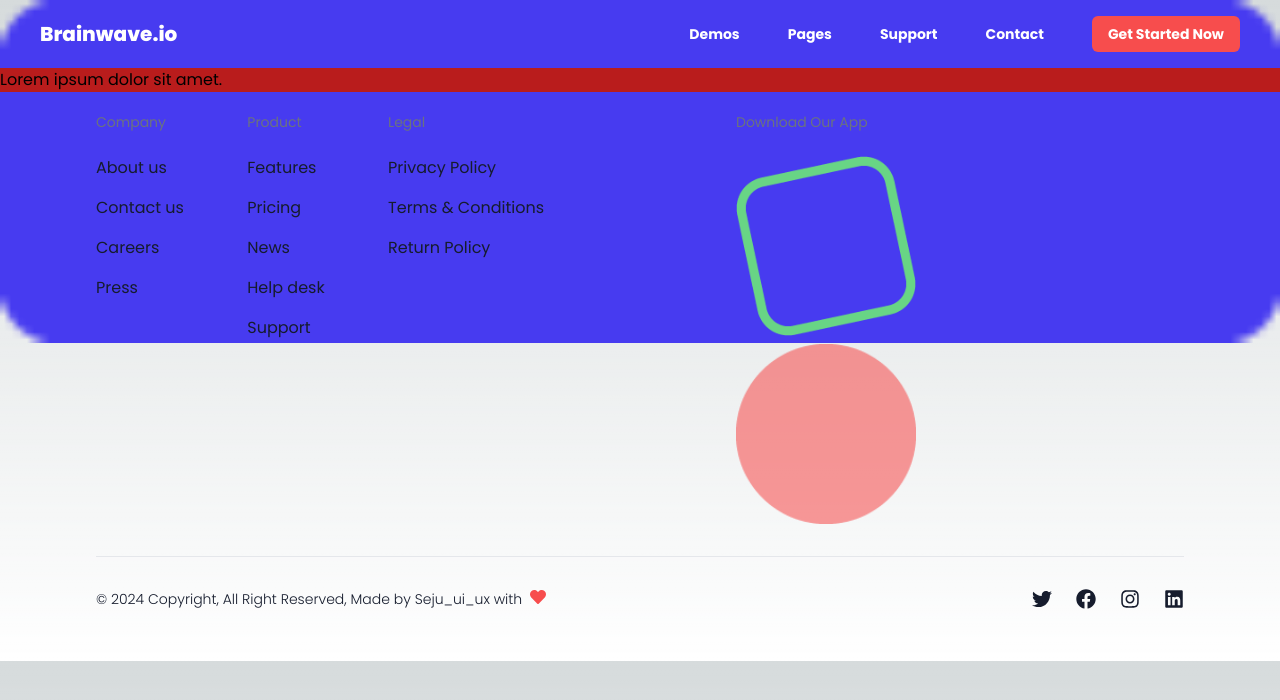
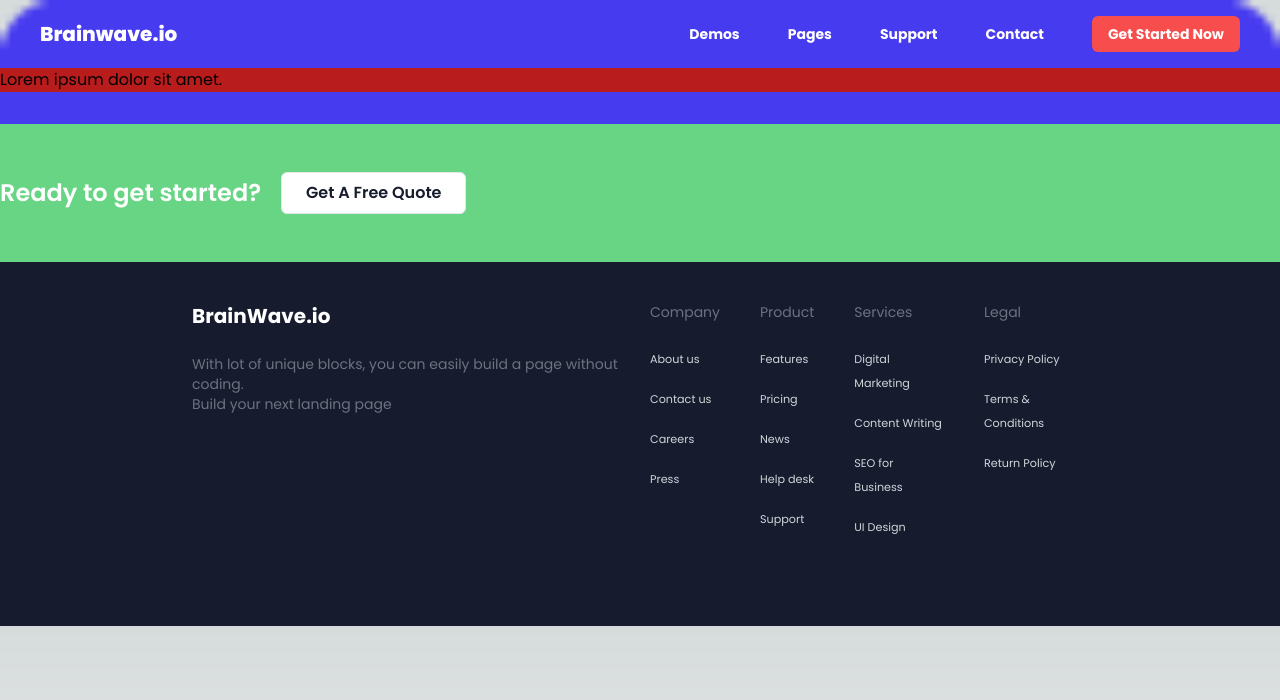
Before and after one commit to AxelSalim/maquette3, a Next.js app: page / in a window 1280 px wide. Shown: the top 700 px of the page. Built offline with nearby package versions, Linux system fonts and the light colour scheme; a web font is replaced by a local one.

Commit message:
mise en place du footer

```diff
--- a/src/app/components/Footer.tsx
+++ b/src/app/components/Footer.tsx
@@ -54,6 +54,27 @@ export default function Footer() {
             ],
         },
         {
+            label: "Services",
+            items: [
+                {
+                    href: '/',
+                    name: 'Digital Marketing'
+                },
+                {
+                    href: '/',
+                    name: 'Content Writing'
+                },
+                {
+                    href: '/',
+                    name: 'SEO for Business'
+                },
+                {
+                    href: '/',
+                    name: 'UI Design'
+                },
+            ],
+        },
+        {
             label: "Legal",
             items: [
                 {
@@ -74,8 +95,45 @@ export default function Footer() {
 
     return (
         <>
-         <footer className="px-4 py-5 max-w-6xl mx-auto md:px-8">
-            <div className="md:gap-48 justify-between md:flex">
+         <footer className="">
+            <section className="mt-8 py-2 md:py-8 items-center justify-between bg-[#68d585] sm:flex">
+                <section className="flex flex-wrap justify-center items-center gap-5 text-[#161c2d] sm:mt-0 py-4">
+                    <h2 className="text-2xl font-semibold text-white">Ready to get started?</h2>
+                    <button className="border hover:scale-105 transition-all bg-white font-semibold rounded-md text-md px-6 py-2">Get A Free Quote</button>
+                </section>
+            </section>
+
+            <section className="bg-[#161c2d]">
+                <section className="max-w-4xl mx-auto md:gap-5 justify-between md:flex py-10">
+                    <div className="flex-1">
+                        <section>
+                            <h1 className="text-white text-xl font-bold mb-2 md:mb-6">BrainWave.io</h1>
+                            <p className="font-normal text-sm text-gray-500">With lot of unique blocks, you can easily build a page without coding. <br/> Build your next landing page</p>
+                        </section>
+                        <section className="flex items-center justify-center gap-x-6 text-[#161c2d] mt-4 sm:mt-0">
+                            <Link href="https://www.tiktok.com/@gunivers1" target="_blank">
+                                <div className="flex items-center hover:text-[#68d585] cursor-pointer transition-all hover:scale-110">
+                                    <FaTwitter className="w-5 h-5"/>
+                                </div>
+                            </Link>
+                            <Link href="https://web.facebook.com/GGUNIVERS" target="_blank">
+                                <div className="flex items-center hover:text-[#68d585] cursor-pointer transition-all hover:scale-110">
+                                    <FaFacebook className="w-5 h-5"/>
+                                </div>
+                            </Link>
+                            <Link href="https://www.instagram.com/g_gunivers" target="_blank">
+                                <div className="flex items-center hover:text-[#68d585] cursor-pointer transition-all hover:scale-110">
+                                    <FaInstagram className="w-5 h-5"/>
+                                </div>
+                            </Link>
+                            <Link href="https://www.linkedin.com/company/gunivers" target="_blank">
+                                <div className="flex items-center hover:text-[#68d585] cursor-pointer transition-all hover:scale-110">
+                                    <FaLinkedin className="w-5 h-5"/>
+                                </div>
+                            </Link>
+                        </section>
+                    </div>
+
                     <div className="flex-1 gap-10 justify-between md:flex ">
                         {footerNavs.map((item, idx) => (
                             <ul className="mb-8" key={idx}>
@@ -83,7 +141,7 @@ export default function Footer() {
 
                                 {item.items.map(((el, idx) => (
                                     <li key={idx} className="mb-4">
-                                    <a href={el.href} className="transition-all text-[#161c2d] hover:text-[#f74d4d]">
+                                        <a href={el.href} className="transition-all text-gray-300 text-[0.7rem] hover:text-[#68d585]">
                                             { el.name }
                                         </a>
                                     </li>
@@ -91,51 +149,9 @@ export default function Footer() {
                             </ul>
                         ))}
                     </div>
-
-                <div className="flex-1">
-                    <div className="max-w-xs">
-                        <p className="text-gray-500 text-sm font-normal mb-6">Download Our App</p>
-                    </div>
-                    <Image src="/1x/''Fichier 4.png" width={180} height={180} alt="Image background"  className="mb-2 cursor-pointer transition-all hover:scale-105" />
-                    <Image src="/1x/''Fichier 5.png" width={180} height={180} alt="Image background"  className="cursor-pointer transition-all hover:scale-105" />
-                </div>
-            </div>
-            <section className="mt-8 py-2 md:py-8 border-t items-center justify-between sm:flex">
-                <section className="mt-4 flex flex-wrap justify-center gap-2 text-[#161c2d] font-light text-sm sm:mt-0">
-                    <div>&copy; 2024 Copyright, All Right Reserved, Made by Seju_ui_ux with</div>
-                    <div>
-                        <div className="flex items-center text-[#f74d4d]">
-                            <FaHeart className="w-4 h-4"/>
-                        </div>
-                    </div>
-                </section>
-
-                <section className="items-center justify-between sm:flex">
-                    <section className="flex items-center justify-center gap-x-6 text-[#161c2d] mt-4 sm:mt-0">
-                        <Link href="https://www.tiktok.com/@gunivers1" target="_blank">
-                            <div className="flex items-center hover:text-[#f74d4d] cursor-pointer transition-all hover:scale-110">
-                                <FaTwitter className="w-5 h-5"/>
-                            </div>
-                        </Link>
-                        <Link href="https://web.facebook.com/GGUNIVERS" target="_blank">
-                            <div className="flex items-center hover:text-[#f74d4d] cursor-pointer transition-all hover:scale-110">
-                                <FaFacebook className="w-5 h-5"/>
-                            </div>
-                        </Link>
-                        <Link href="https://www.instagram.com/g_gunivers" target="_blank">
-                            <div className="flex items-center hover:text-[#f74d4d] cursor-pointer transition-all hover:scale-110">
-                                <FaInstagram className="w-5 h-5"/>
-                            </div>
-                        </Link>
-                        <Link href="https://www.linkedin.com/company/gunivers" target="_blank">
-                            <div className="flex items-center hover:text-[#f74d4d] cursor-pointer transition-all hover:scale-110">
-                                <FaLinkedin className="w-5 h-5"/>
-                            </div>
-                        </Link>
                 </section>
             </section>
 
-            </section>
         </footer>
         </>
     )
```
Lines whose indentation alone changed are shown as unchanged.
